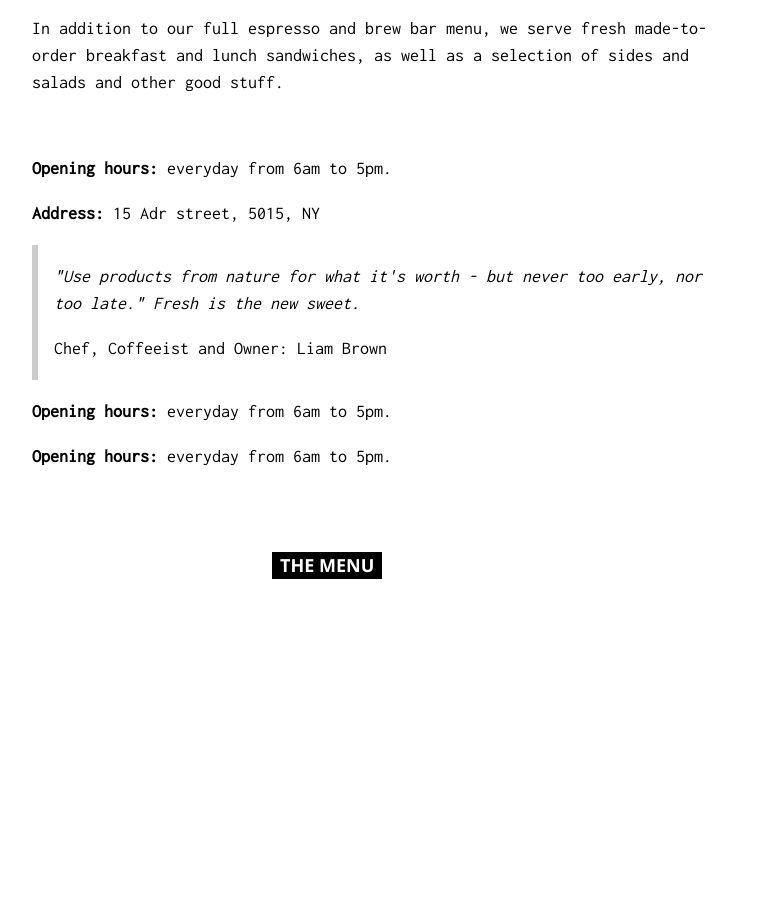
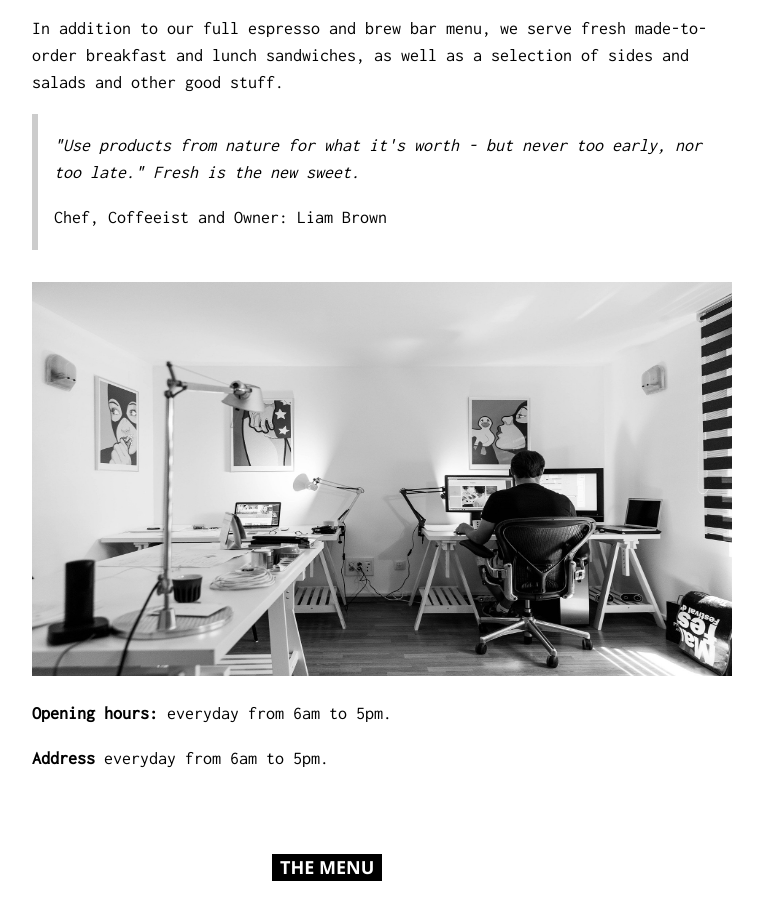
Before and after one commit to dmipaguirre/pagina_personal, a plain HTML site: page index.html in a window 1280 px wide. Shown: the part 784-1704 px from the top of the page, without its empty margins (258-1021 px from the left). Before the commit the page ends 1427 px from the top, so only its background shows below. Drawn offline with Linux system fonts and the light colour scheme.

Commit message:
Este es el primer commit de este archivo

```diff
--- a/index.html
+++ b/index.html
@@ -30,18 +30,14 @@
       ullamco laboris nisi ut aliquip ex ea commodo consequat.</p>
     <p>In addition to our full espresso and brew bar menu, we serve fresh made-to-order breakfast and lunch
       sandwiches, as well as a selection of sides and salads and other good stuff.</p>
-    <div class="images">
-      <img src="" alt="">
-    </div>
-    <p><strong>Opening hours:</strong> everyday from 6am to 5pm.</p>
-    <p><strong>Address:</strong> 15 Adr street, 5015, NY</p>
     <div class="block">
       <p><i>"Use products from nature for what it's worth - but never too early, nor too late." Fresh is the new
           sweet.</i></p>
       <p>Chef, Coffeeist and Owner: Liam Brown</p>
     </div>
+    <img src="img/img_section.jpg" alt="" style="width: 100%; max-width:1000px; height: 394px; margin-top: 16px;">
     <p><strong>Opening hours:</strong> everyday from 6am to 5pm.</p>
-    <p><strong>Opening hours:</strong> everyday from 6am to 5pm.</p>
+    <p><strong>Address</strong> everyday from 6am to 5pm.</p>
     <h2>The Menu</h2>
   </section>
 </body>
--- a/style.css
+++ b/style.css
@@ -33,7 +33,7 @@ body{
     background-color: rgb(114, 114, 114);
 }
 header{
-    background-image: url(/img/img_header.jpg);
+    background-image: url(img/img_header.jpg);
     height: 500px;
     background-position: center;
     background-size: cover;
```
